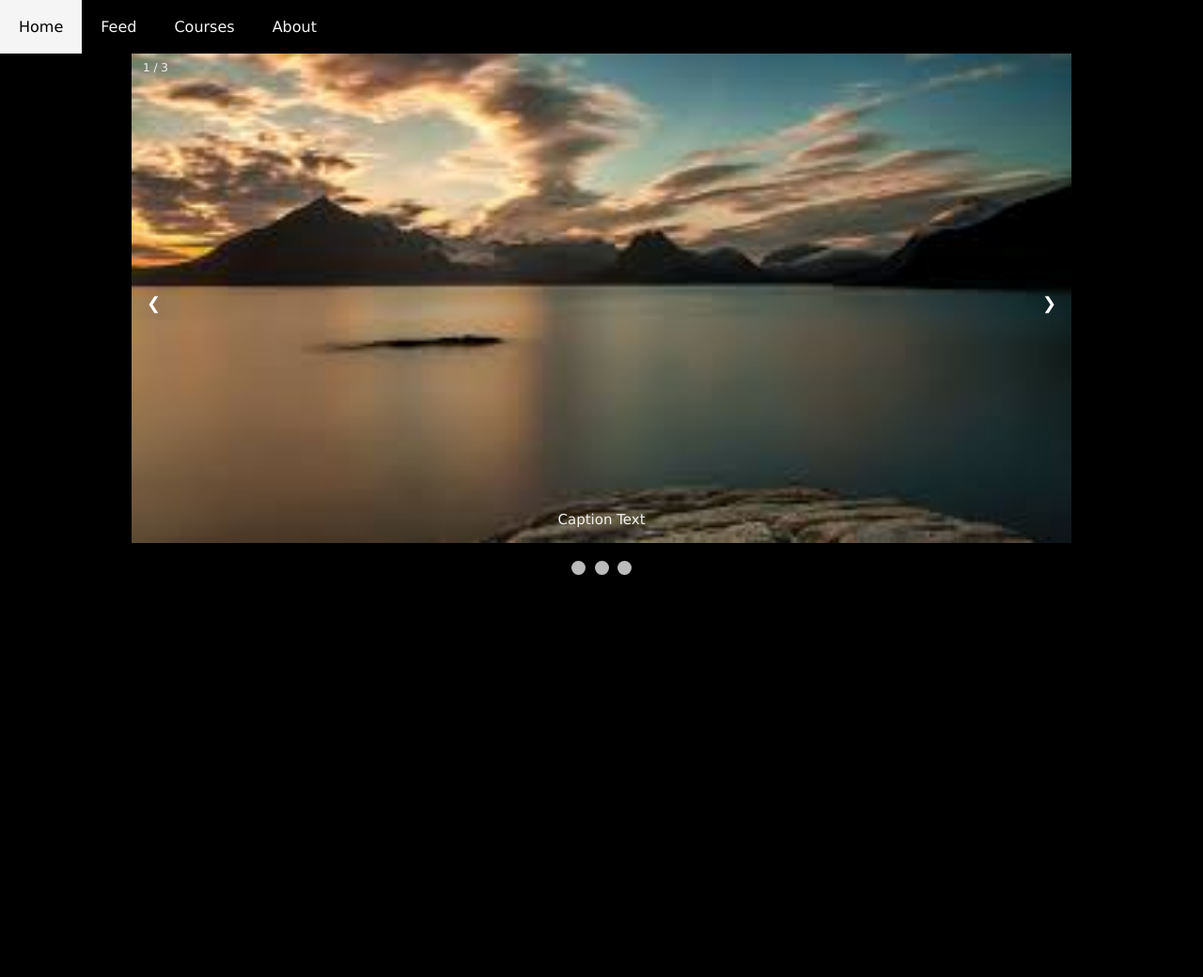
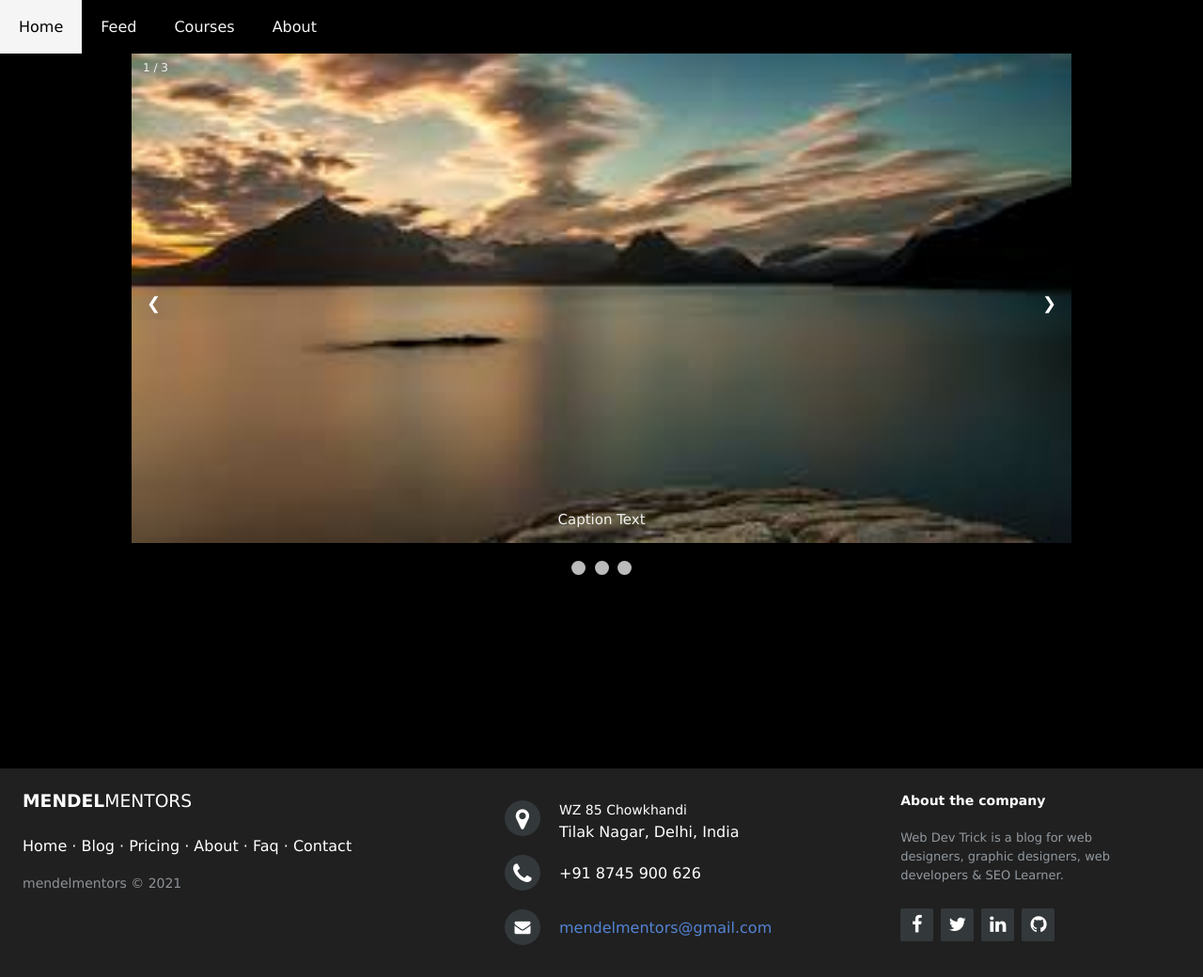
Before and after one commit to mendelmentors/mendelmentors.github.io, a plain HTML site: page index.html in a window 1280 px wide. Shown: the whole page at 94% size. Before the commit the page ends 800 px from the top, so only its background shows below. Drawn offline with Linux system fonts and the light colour scheme.

Commit message:
Footer Added

```diff
--- a/index.html
+++ b/index.html
@@ -6,6 +6,7 @@
     <link rel="stylesheet" type="text/css" href="./styles/navbar.css">
     <link rel="stylesheet" type="text/css" href="./styles/index.css">
     <link rel="stylesheet" type="text/css" href="./styles/corousal.css">
+    <link rel="stylesheet" type="text/css" href="./styles/footer.css">
     <script src="./scripts/navbar.js"></script>
     <script src="./scripts/coroursal.js"></script>
     <link rel="stylesheet" href="https://cdnjs.cloudflare.com/ajax/libs/font-awesome/4.7.0/css/font-awesome.min.css">
@@ -56,5 +57,57 @@
         <p>Learn What Matters</p>
         <p>Resize the browser window to see that this page is responsive by the way.</p>
       </div>
+      <br />
+        <!-- Site footer -->
+        <footer class="footer-distributed">
+            <div class="footer-left">
+                <h3>MENDEL<span>MENTORS</span></h3>
+                <p class="footer-links">
+                    <a href="#">Home</a> ·
+                    <a href="#">Blog</a> ·
+                    <a href="#">Pricing</a> ·
+                    <a href="#">About</a> ·
+                    <a href="#">Faq</a> ·
+                    <a href="#">Contact</a>
+                </p>
+
+                <p class="footer-company-name">mendelmentors &copy; 2021</p>
+            </div>
+
+            <div class="footer-center">
+                <div>
+                    <i class="fa fa-map-marker"></i>
+                    <p><span>WZ 85 Chowkhandi</span> Tilak Nagar, Delhi, India</p>
+                </div>
+
+                <div>
+                    <i class="fa fa-phone"></i>
+                    <p>+91 8745 900 626</p>
+                </div>
+
+                <div>
+                    <i class="fa fa-envelope"></i>
+                    <p><a href="mailto:mendelmentors@gmail.com">mendelmentors@gmail.com</a></p>
+                </div>
+
+            </div>
+
+            <div class="footer-right">
+                <p class="footer-company-about">
+                    <span>About the company</span>
+                    Web Dev Trick is a blog for web designers, graphic designers, web developers &amp; SEO Learner.
+                </p>
+
+                <div class="footer-icons">
+
+                    <a href="#"><i class="fa fa-facebook"></i></a>
+                    <a href="#"><i class="fa fa-twitter"></i></a>
+                    <a href="#"><i class="fa fa-linkedin"></i></a>
+                    <a href="#"><i class="fa fa-github"></i></a>
+
+                </div>
+
+            </div>
+     </footer>
 </body>
 </html>
--- /dev/null
+++ b/styles/footer.css
@@ -0,0 +1,165 @@
+footer{
+	bottom: 0;
+}
+.footer-distributed{
+	background-color: #202020;
+	box-sizing: border-box;
+	width: 100%;
+	text-align: left;
+	font: bold 16px;
+
+	padding: 1.5em 1.5em;
+	margin-top: 2em;
+}
+
+.footer-distributed .footer-left,
+.footer-distributed .footer-center,
+.footer-distributed .footer-right{
+	display: inline-block;
+	vertical-align: top;
+}
+
+.footer-distributed .footer-left{
+	width: 40%;
+}
+
+.footer-distributed h3{
+	color:  #ffffff;
+	font: normal 36px;
+	margin: 0;
+}
+
+.footer-distributed h3 span{
+	font-weight: lighter;
+}
+
+
+.footer-distributed .footer-links{
+	color:  #ffffff;
+	margin: 1.5em 0em 1em;
+	padding: 0;
+}
+
+.footer-distributed .footer-links a{
+	display:inline-block;
+	line-height: 1.8;
+	text-decoration: none;
+	color:  inherit;
+}
+
+.footer-distributed .footer-company-name{
+	color:  #8f9296;
+	font-size: 14px;
+	font-weight: normal;
+	margin: 0;
+}
+
+
+.footer-distributed .footer-center{
+	width: 35%;
+}
+
+.footer-distributed .footer-center i{
+	background-color:  #33383b;
+	color: #ffffff;
+	font-size: 25px;
+	width: 38px;
+	height: 38px;
+	border-radius: 50%;
+	text-align: center;
+	line-height: 42px;
+	margin: 10px 15px;
+	vertical-align: middle;
+}
+
+.footer-distributed .footer-center i.fa-envelope{
+	font-size: 17px;
+	line-height: 38px;
+}
+
+.footer-distributed .footer-center p{
+	display: inline-block;
+	color: #ffffff;
+	vertical-align: middle;
+	margin:0;
+}
+
+.footer-distributed .footer-center p span{
+	display:block;
+	font-weight: normal;
+	font-size:14px;
+	line-height:2;
+}
+
+.footer-distributed .footer-center p a{
+	color:  #5383d3;
+	text-decoration: none;;
+}
+
+.footer-distributed .footer-right{
+	width: 20%;
+}
+
+.footer-distributed .footer-company-about{
+	line-height: 20px;
+	color:  #92999f;
+	font-size: 13px;
+	font-weight: normal;
+	margin: 0;
+}
+
+.footer-distributed .footer-company-about span{
+	display: block;
+	color:  #ffffff;
+	font-size: 14px;
+	font-weight: bold;
+	margin-bottom: 20px;
+}
+
+.footer-distributed .footer-icons{
+	margin-top: 25px;
+}
+
+.footer-distributed .footer-icons a{
+	display: inline-block;
+	width: 35px;
+	height: 35px;
+	cursor: pointer;
+	background-color:  #33383b;
+	border-radius: 2px;
+
+	font-size: 20px;
+	color: #ffffff;
+	text-align: center;
+	line-height: 35px;
+
+	margin-right: 3px;
+	margin-bottom: 5px;
+}
+
+
+@media (max-width: 680px) {
+
+	.footer-distributed{
+		font: bold 14px sans-serif;
+
+	}
+
+	.footer-distributed .footer-left,
+	.footer-distributed .footer-center,
+	.footer-distributed .footer-right{
+		display: block;
+		width: 100%;
+		text-align: center;
+	}
+
+	.footer-distributed .footer-center i{
+        margin-left: 0;
+        margin-top: 0%;
+	}
+	.main {
+		line-height: normal;
+		font-size: auto;
+	}
+
+}
```
Also changed, not shown: aboutus.html (+52 -0 lines).
